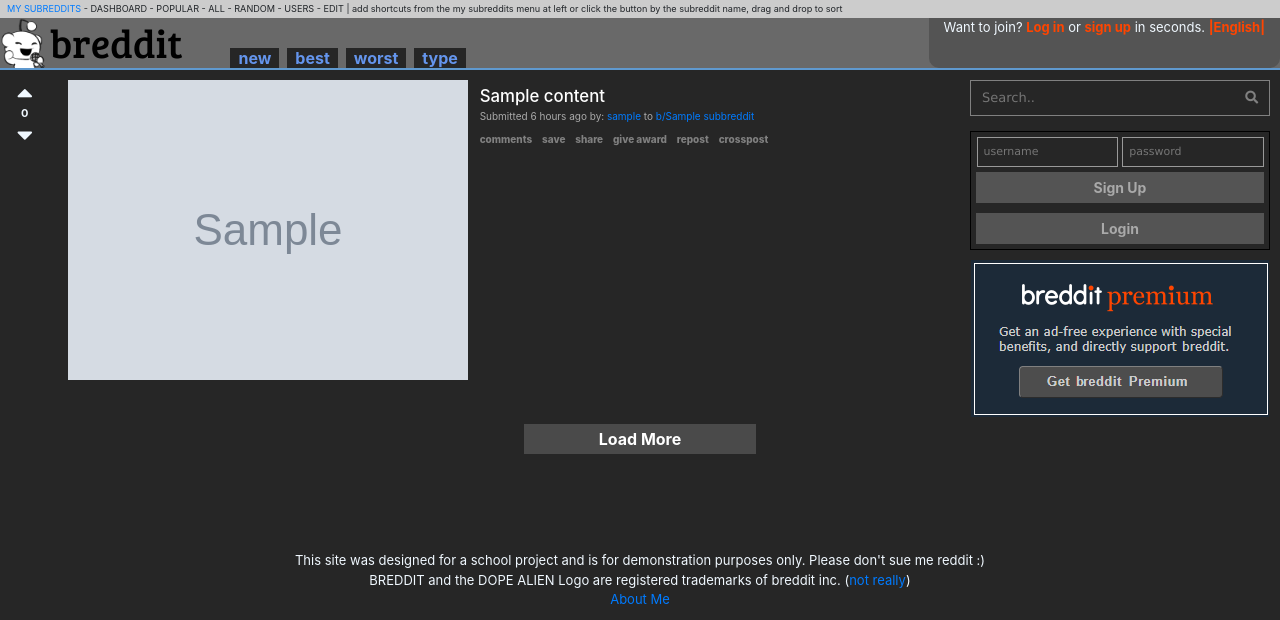
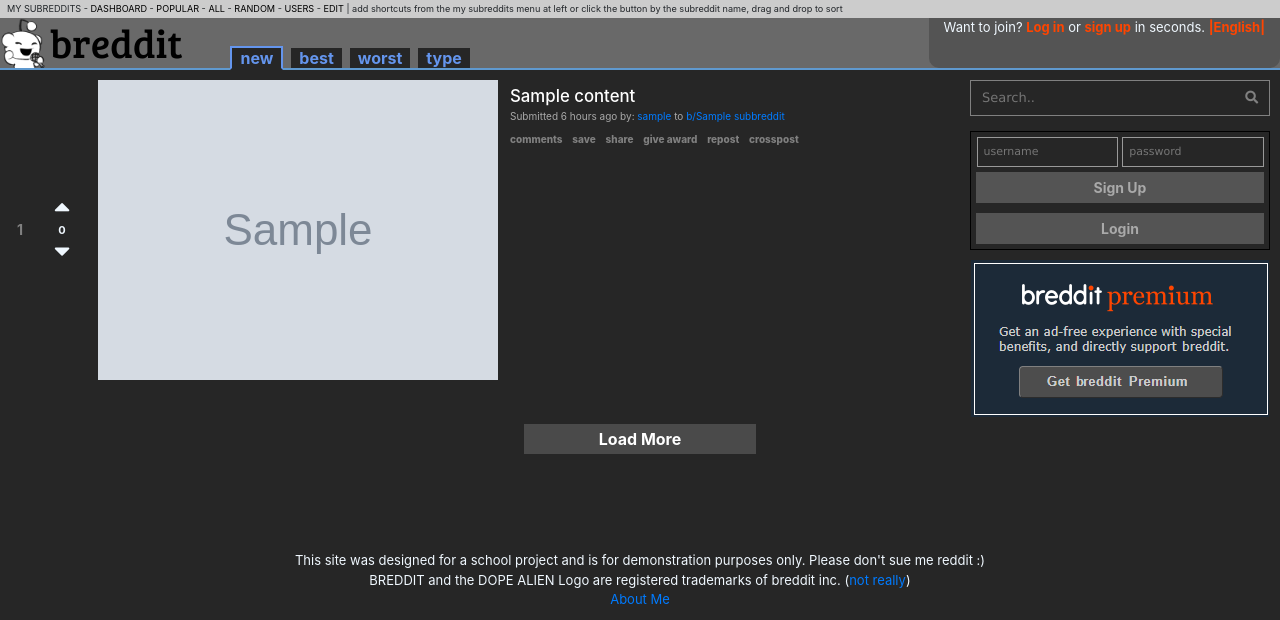
Before and after one commit to elvisknelson/breddit, a PHP site: page / in a window 1280 px wide. Shown: the top 620 px of the page. Run offline with PHP 8.4, Linux system fonts and the light colour scheme; tables that the repository leaves empty or names only in its code hold one stand-in row (values such as "Sample post"); grey boxes marked "Sample" are stand-in pictures; data that the repository does not hold is empty.

Commit message:
Voting system rework

```diff
--- a/footer.php
+++ b/footer.php
@@ -1,7 +1,7 @@
 <div class="footer">
     <p>This site was designed for a school project and is for demonstration purposes only. Please don't sue me reddit :)</p>
     <p>BREDDIT and the DOPE ALIEN Logo are registered trademarks of breddit inc. (<a href="asteroids/asteroids.html">not really</a>)</p>
-    <p><a href="https://www.linkedin.com/in/elvis-knelson/">About Me</a></p>
+    <p><a href="https://www.linkedin.com/in/elvis-knelson/" target="_blank">About Me</a></p>
     <script src="utility/js/main_script.js"></script>
     <script src="https://stackpath.bootstrapcdn.com/bootstrap/4.3.1/js/bootstrap.min.js" integrity="sha384-JjSmVgyd0p3pXB1rRibZUAYoIIy6OrQ6VrjIEaFf/nJGzIxFDsf4x0xIM+B07jRM" crossorigin="anonymous"></script>
     <script type="text/javascript">
--- a/header.php
+++ b/header.php
@@ -137,7 +137,7 @@
 </nav>
 
 <div id="quicknav">
-    <p><a href="">MY SUBREDDITS</a> - DASHBOARD - POPULAR - ALL - RANDOM - USERS - EDIT |
+    <p>MY SUBREDDITS - <a href="">DASHBOARD</a> - <a href="">POPULAR</a> - <a href="">ALL</a> - <a href="">RANDOM</a> - <a href="">USERS</a> - <a href="">EDIT</a> |
         add shortcuts from the my subreddits menu at left or click the button by the subreddit name,
         drag and drop to sort
     </p>
@@ -165,4 +165,3 @@
         </div>
     <?php endif ?>
 </div>
-<script src="utility/js/focus.js"></script>
--- a/index.php
+++ b/index.php
@@ -1,12 +1,16 @@
 <?php
   session_start();
+  $_SESSION['postCount'] = 0;
+
   if(!isset($_SESSION['sort'])) {
-    $_SESSION['sort'] = "c.date";
+    $_SESSION['sort'] = "date";
   }
   else {
-    if(isset($_GET['sort']))
-    {
+    if(isset($_GET['sort'])) {
       $_SESSION['sort'] = $_GET['sort'];
+    }
+    else {
+      $_SESSION['sort'] = "date";
     }
   }
 ?>
@@ -15,8 +19,7 @@
 <html lang="en">
   <?php include 'head.php' ?>
   <body>
-    <div style="display: none" id="hideAll">&nbsp;</div>
-    <script type="text/javascript">document.getElementById("hideAll").style.display = "none";</script>
+    <div style="display: block" id="hideAll">&nbsp;</div>
     <?php include 'header.php'; ?>
 
     <div id="wrapper">
--- a/style.css
+++ b/style.css
@@ -344,12 +344,29 @@ fieldset.createuser{
 
 .votes{
     float: left;
-    margin: 0px 35px 0 7px;
-    max-height: 65px;
+    margin: 0px 65px 0 7px;
     max-width: 16px;
-    justify-items: center;
-    display: inline-grid;
+    align-items: center;
+    display: flex;
     text-decoration: none;
+}
+
+#voteDiv{
+    text-align: center;
+    min-width: 30px;
+}
+
+#row{
+    margin-right: 30px;
+    width: -webkit-fill-available;
+}
+
+#row h1{
+    font-size: 14px;
+    font-weight: bold;
+    margin-right: 10px;
+    margin-bottom: 0;
+    color: gray;
 }
 
 .numvotes{
@@ -400,6 +417,11 @@ fieldset.createuser{
     height: 18px;
     line-height: 18px;
     margin-left: 7px;
+}
+
+#quicknav p a {
+    color: black;
+    text-decoration: none;
 }
 
 .navbutton{
@@ -510,10 +532,6 @@ fieldset.createuser{
     margin: 0;
 }
 
-#sidebar img{
-
-}
-
 #hamburgernav{
     display: none;
 }
@@ -537,6 +555,10 @@ html{
         display: none;
     }
 
+    #quicknav {
+        display: none;
+    }
+
     .comments{
         display: none;
     }
@@ -551,12 +573,12 @@ html{
         padding-top: 3px;
         width: 100%;
         height: 2em;
-        background-color: #383838;
+        background-color: #545454;
     }
 
     .mobilenav a{
         text-decoration: none;
-        color: #c0c0c0;
+        color: #b7b7b7;
     }
 
     .votes{
--- a/utility/js/main_script.js
+++ b/utility/js/main_script.js
@@ -4,6 +4,20 @@ if (window.XMLHttpRequest) {
   xmlhttp = new ActiveXObject("Microsoft.XMLHTTP");
 }
 
+function addVote(postId, voteType) {
+  var url = 'utility/add_vote.php';
+  var params = '?postId=' + postId + "&voteType=" + voteType;
+  xmlhttp.open('POST', url, true);
+
+  xmlhttp.setRequestHeader('Content-type', 'application/x-www-form-urlencoded');
+
+  xmlhttp.onreadystatechange = function() {
+      if(xmlhttp.readyState == 4 && xmlhttp.status == 200) {
+          alert(xmlhttp.responseText);
+      }
+  }
+  xmlhttp.send(params);
+}
 
 function loadPosts(mouseEvent, result = "?page") {
   xmlhttp.onreadystatechange = function() {
@@ -12,6 +26,7 @@ function loadPosts(mouseEvent, result = "?page") {
               document.getElementById('load').innerHTML = "Nothing more to show";
           } else {
               document.getElementById('main').innerHTML += this.responseText;
+              document.getElementById("hideAll").style.display = "none";
           }
       }
     };
@@ -24,7 +39,6 @@ function main()
 {
   addEventListeners();
   loadPosts(null, "?initial");
-  document.getElementById("hideAll").style.display = "none";
 }
 
 function addEventListeners()
--- a/utility/votes.php
+++ b/utility/votes.php
@@ -1,11 +1,17 @@
 <div class="votes">
     <?php if(isset($_SESSION['user'])): ?>
-        <a href="javascript:" class="fa fa-caret-up" id="uv<?= $row['id'] ?>" style="font-size:25px" onClick="UpdateRecord(<?= $row['id'] ?>, 1);"></a>
-        <p class="numvotes" id="<?= $row['id'] ?>"><?= thousandsFormat($row['votes']) ?></p>
-        <a href="javascript:" class="fa fa-caret-down" id="dv<?= $row['id'] ?>" style="font-size:25px" onClick="UpdateRecord(<?= $row['id'] ?>, 2);"></a>
+        <div id="row"><h1><?= $_SESSION['postCount'] += 1 ?></h1></div>
+        <div id="voteDiv">
+            <a href="javascript:" class="fa fa-caret-up" id="uv<?= $row['id'] ?>" style="font-size:25px" onClick="addVote(<?= $row['id'] ?>, 1);"></a>
+            <p class="numvotes" id="<?= $row['id'] ?>"><?= thousandsFormat($row['votes']) ?></p>
+            <a href="javascript:" class="fa fa-caret-down" id="dv<?= $row['id'] ?>" style="font-size:25px" onClick="addVote(<?= $row['id'] ?>, 2);"></a>
+        </div>
     <?php else: ?>
-        <a data-toggle="tooltip" title="Must be signed in to vote" class="fa fa-caret-up" id="uv<?= $row['id'] ?>" style="font-size:25px"></a>
-        <p class="numvotes" id="<?= $row['id'] ?>"><?= thousandsFormat($row['votes']) ?></p>
-        <a data-toggle="tooltip" title="Must be signed in to vote" class="fa fa-caret-down" id="dv<?= $row['id'] ?>" style="font-size:25px"></a>
+        <div id="row"><h1><?= $_SESSION['postCount'] += 1 ?></h1></div>
+        <div id="voteDiv">
+            <a data-toggle="tooltip" title="Must be signed in to vote" class="fa fa-caret-up" id="uv<?= $row['id'] ?>" style="font-size:25px"></a>
+            <p class="numvotes" id="<?= $row['id'] ?>"><?= thousandsFormat($row['votes']) ?></p>
+            <a data-toggle="tooltip" title="Must be signed in to vote" class="fa fa-caret-down" id="dv<?= $row['id'] ?>" style="font-size:25px"></a>
+        </div>
     <?php endif ?>
 </div>
```
Also changed, not shown: utility/add_vote.php (added, +19 -0 lines).
